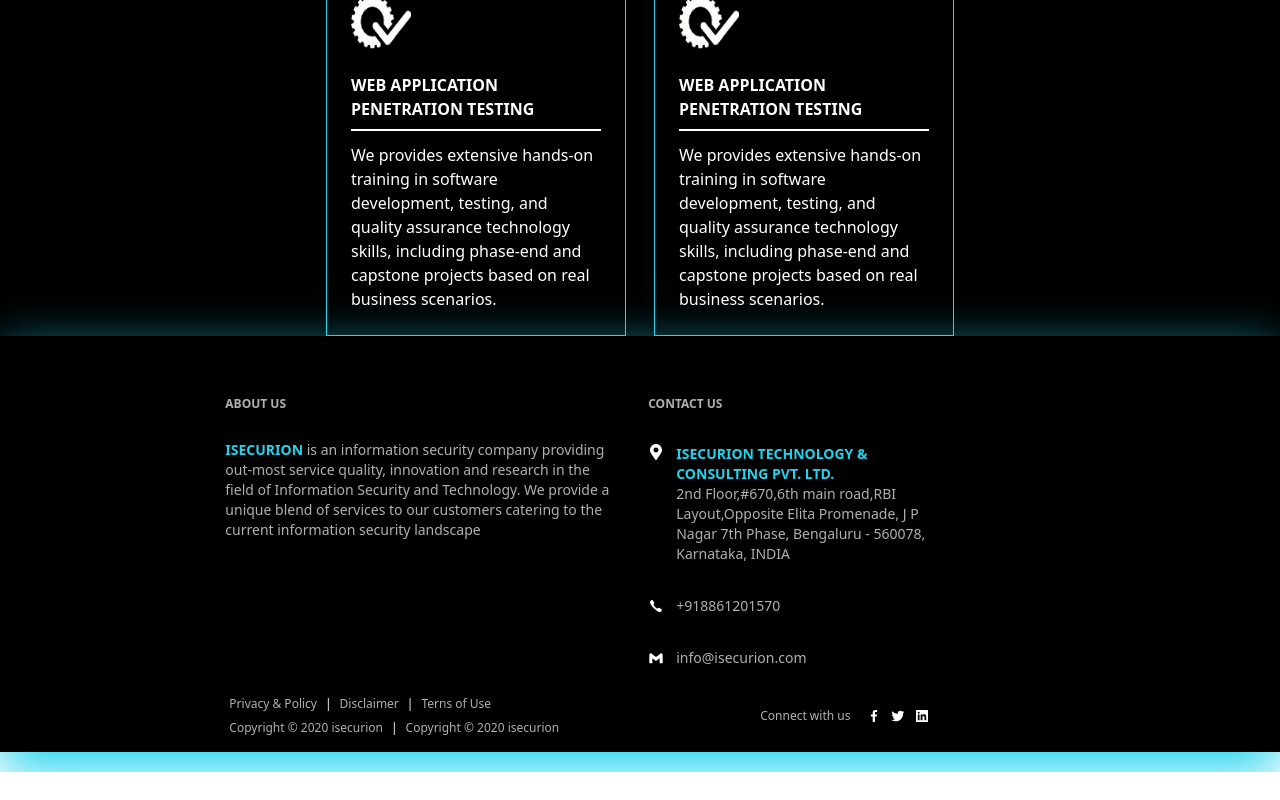
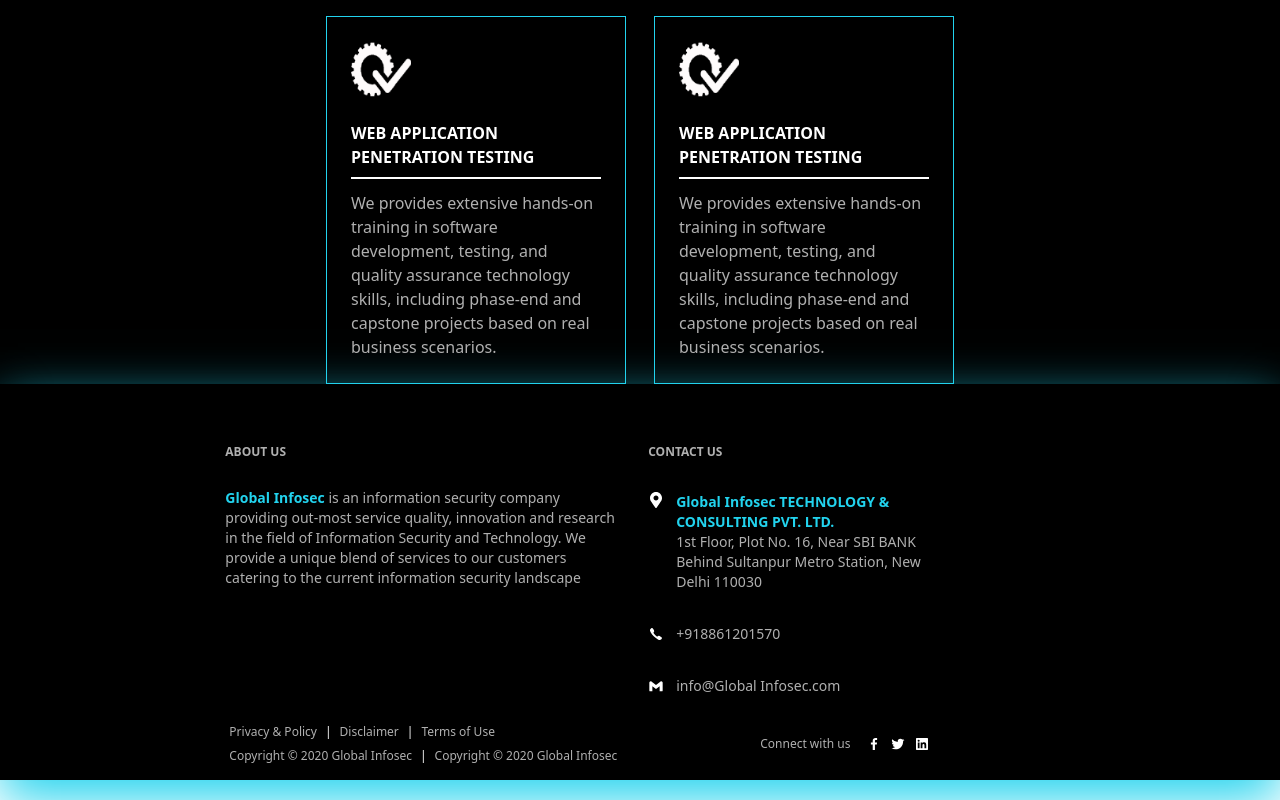
Before and after one commit to viditparashar96/cyber, a React (Create React App) app: page /services in a window 1280 px wide. Shown: the part 1995-2795 px from the top of the page. Before the commit the page ends 2767 px from the top, so only its background shows below. Built offline with nearby package versions, Linux system fonts and the light colour scheme.

Commit message:
Name changed

```diff
--- a/src/App.css
+++ b/src/App.css
@@ -59,3 +59,11 @@
   }
 
 }
+.num{
+  display: initial;
+}
+@media(max-width:768px){
+  .num{
+    display: none;
+  }
+}
--- a/src/components/Footer.jsx
+++ b/src/components/Footer.jsx
@@ -15,7 +15,7 @@
                 <div className="left md:w-[50%] p-3 ">
                     <h5 className=' text-xs font-semibold  text-[#b0b0b0]'>ABOUT US</h5>
                     <p className='mt-7 text-sm  text-[#b0b0b0]'>
-                       <span className=' font-semibold text-cyan-400'>ISECURION</span> is an information security company providing out-most service quality, innovation and research in the field of Information Security and Technology. We provide a unique blend of services to our customers catering to the current information security landscape
+                       <span className=' font-semibold text-cyan-400'>Global Infosec</span> is an information security company providing out-most service quality, innovation and research in the field of Information Security and Technology. We provide a unique blend of services to our customers catering to the current information security landscape
                     </p>
                 </div>
                 <div className="right w-full  md:w-[50%]   pt-3 md:pl-0 pl-2 md:ml-4 flex flex-col space-y-8">
@@ -23,8 +23,8 @@
                     <div className='mt-7 flex space-x-3 w-full'>
                     <FaMapMarkerAlt/>
                     <p className='md:w-8/12 w-full text-sm  text-[#b0b0b0]'>
-                        <span  className=' font-semibold text-cyan-400'>	ISECURION TECHNOLOGY & CONSULTING PVT. LTD.</span> <br />
-                        2nd Floor,#670,6th main road,RBI Layout,Opposite Elita Promenade, J P Nagar 7th Phase, Bengaluru - 560078, Karnataka, INDIA
+                        <span  className=' font-semibold text-cyan-400'>	Global Infosec TECHNOLOGY & CONSULTING PVT. LTD.</span> <br />
+                        1st Floor, Plot No. 16, Near SBI BANK Behind Sultanpur Metro Station, New Delhi 110030
                     </p>
                     </div>
                     <div className='flex space-x-3 items-center'>
@@ -33,7 +33,7 @@
                     </div>
                     <div className='flex items-center space-x-3'>
                         <BiLogoGmail/>
-                        <p className='text-sm  text-[#b0b0b0]'>info@isecurion.com</p>
+                        <p className='text-sm  text-[#b0b0b0]'>info@Global Infosec.com</p>
                     </div>
                 </div>
 
@@ -46,15 +46,15 @@
                             |
                              <Link className=' text-[#b0b0b0]'>Disclaimer</Link>
                              |
-                             <Link className=' text-[#b0b0b0]'>Terns of Use</Link>
+                             <Link className=' text-[#b0b0b0]'>Terms of Use</Link>
 
                         </div>
                         <div className='flex justify-center md:justify-start items-center gap-x-2 text-xs mt-2'>
                             <p className=' text-[#b0b0b0]'>
-                            Copyright © 2020 isecurion
+                            Copyright © 2020 Global Infosec
                             </p>
                         |
-                        <p className=' text-[#b0b0b0]'> Copyright © 2020 isecurion </p>
+                        <p className=' text-[#b0b0b0]'> Copyright © 2020 Global Infosec </p>
 
                         </div>
                     </div>
--- a/src/components/Serviceblog.jsx
+++ b/src/components/Serviceblog.jsx
@@ -7,7 +7,7 @@
             <img src={img} alt="cloud" width={60}/>
         </div>
         <div>
-            <h1 className=' border-b-2 border-b-white font-semibold py-2'>{title}</h1>
+            <h1 className=' border-b-2 border-b-white font-semibold py-2 text-white'>{title}</h1>
         </div>
         <div>
             <p>{para}</p>
--- a/src/pages/About.jsx
+++ b/src/pages/About.jsx
@@ -12,11 +12,11 @@
         <div className=' md:pl-0 pl-4 md:w-8/12 w-full mx-auto flex flex-col gap-10 mt-[3vw]'>
           <div>
             <p className=' text-[#b0b0b0]'>
-            <span className=' text-cyan-400 font-semibold'>ISECURION</span> is an ISO 27001:2013 certified information security consulting company providing out-most service quality, innovation and research in the field of Information Security and Technology. We provide a unique blend of services to our customers catering to the current information security landscape.
+            <span className=' text-cyan-400 font-semibold'>Global Infosec</span> is an ISO 27001:2013 certified information security consulting company providing out-most service quality, innovation and research in the field of Information Security and Technology. We provide a unique blend of services to our customers catering to the current information security landscape.
             </p>
           </div>
           <div>
-            <p className=' text-[#b0b0b0]'>Our business oriented approach helps us understand our client’s security requirements based on their business type and processes related to it. Along with identifying critical loopholes in our client systems, Isecurion also provides support in remediation by aligning them with industry best practices and compliance requirements.</p>
+            <p className=' text-[#b0b0b0]'>Our business oriented approach helps us understand our client’s security requirements based on their business type and processes related to it. Along with identifying critical loopholes in our client systems, Global Infosecalso provides support in remediation by aligning them with industry best practices and compliance requirements.</p>
           </div>
           <div className='flex flex-col space-y-5'>
             <h1 className='text-cyan-500 font-semibold border-l-4 pl-4 border-cyan-500'>OUR VISION</h1>
--- a/src/pages/Contact.jsx
+++ b/src/pages/Contact.jsx
@@ -124,23 +124,23 @@
 
         </div>
         <div className="right flex  flex-col justify-start pl-3 md:pl-5 p-4  w-full md:w-[50%]  h-[50%] md:h-[100%]">
-          <h5 className=' md:text-lg text-sm pl-4 border-l-4 border-cyan-400 font-semibold text-[#b0b0b0]'>CONTACT US</h5>
+          <h5 className=' md:text-lg text-sm pl-4 border-l-4 border-cyan-400 font-semibold '>CONTACT US</h5>
 
           <div className=" flex flex-col space-y-8 mt-[5vw]">
             <div className='mt-7 flex space-x-3 w-full'>
               <FaMapMarkerAlt />
-              <p className='md:w-8/12 w-full md:text-lg text-sm text-[#b0b0b0]'>
-                <span className=' font-semibold text-cyan-400'>	ISECURION TECHNOLOGY & CONSULTING PVT. LTD.</span> <br />
-                2nd Floor,#670,6th main road,RBI Layout,Opposite Elita Promenade, J P Nagar 7th Phase, Bengaluru - 560078, Karnataka, INDIA
+              <p className='md:w-8/12 w-full md:text-md text-sm text-[#b0b0b0]'>
+                <span className=' font-semibold text-cyan-400'>	Global Infosec TECHNOLOGY & CONSULTING PVT. LTD.</span> <br />
+                1st Floor, Plot No. 16, Near SBI BANK Behind Sultanpur Metro Station, New Delhi 110030
               </p>
             </div>
             <div className='flex space-x-3 items-center'>
               <IoIosCall />
-              <p className=' text-[#b0b0b0] md:text-lg text-sm'>+918861201570</p>
+              <p className=' text-[#b0b0b0] md:text-md text-sm'>+918861201570</p>
             </div>
             <div className='flex items-center space-x-3'>
               <BiLogoGmail />
-              <p className='md:text-lg text-sm text-[#b0b0b0]'>info@isecurion.com</p>
+              <p className='md:text-md text-sm text-[#b0b0b0]'>info@Global Infosec.com</p>
             </div>
           </div>
 
--- a/src/pages/Services.jsx
+++ b/src/pages/Services.jsx
@@ -1,6 +1,7 @@
 import React from 'react'
 import Navbar from '../components/Navbar';
 import Footer from '../components/Footer';
+import '../App.css';
 
 import Serviceblog from '../components/Serviceblog';
 import PageHeader from '../components/PageHeader'
@@ -16,12 +17,12 @@
 
 function Services() {
   return (
-    <div className='text-white'>
+    <div className='text-[#b0b0b0]'>
       <Navbar />
       <PageHeader heading="SERVICES" />
       <div className='md:w-7/12 w-full mx-auto md:mb-0 mb-6 bg-black'>
         <div className='py-5 flex gap-8 items-center text-9xl' >
-          <h1 className='md:visible hidden'>O1</h1>
+          <h1 className='num text-white'>O1</h1>
           <h1 className='md:text-4xl text-2xl  text-cyan-400 text-center font-semibold'>WE PROVIDE BEST OPTION TO SECURE YOUR DATA</h1>
         </div>
         <div className='mt-4 justify-center flex flex-wrap gap-7'>
```
